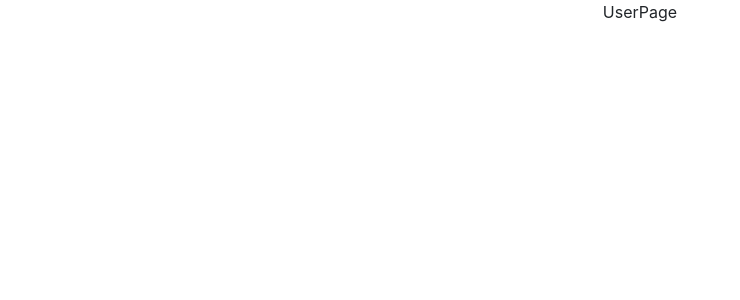
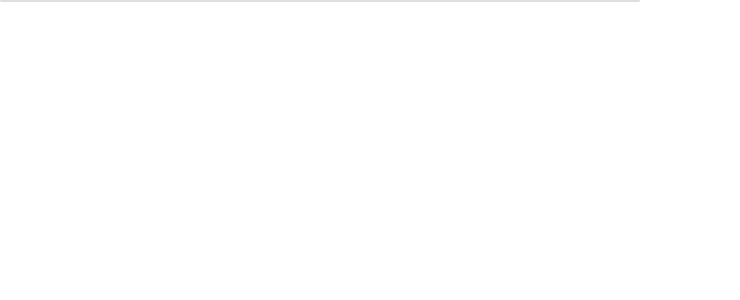
Before and after one commit to LAyers45/devsLink, a React (Create React App) app: page /user in a window 1280 px wide. Shown: the top 300 px of the page, without its empty margins (0-740 px from the left). Built offline with nearby package versions, Linux system fonts and the light colour scheme.

Commit message:
adding changes prior to pull

```diff
--- a/src/Pages/SignIn/SignIn.js
+++ b/src/Pages/SignIn/SignIn.js
@@ -1,6 +1,6 @@
 import React from "react";
 import styles from "./SignIn";
-import Footer from '../Footer/Footer'
+import Footer from '../../components/Footer/Footer'
 
 
 
--- a/src/Pages/UserPage/UserPage.js
+++ b/src/Pages/UserPage/UserPage.js
@@ -1,11 +1,14 @@
 import React from "react";
 import styles from "./UserPage";
+import UserInfoCard from '../../components/UserInfoCard/UserInfoCard'
 
 
 
 function UserPage() {
     return (
-        <div>UserPage</div>
+        <div>
+            <UserInfoCard />
+        </div>
     )
 
 }
--- /dev/null
+++ b/src/components/UserInfoCard/UserInfoCard.js
@@ -0,0 +1,10 @@
+import React from 'react';
+import './UserInfoCard.css'
+
+export default function UserInfoCard() {
+    return (
+        <div class="card w-50">
+
+        </div>
+    )
+}
```
Also changed, not shown: src/components/Footer/Footer.css (renamed from src/Pages/Footer/Footer.css), src/components/Footer/Footer.js (renamed from src/Pages/Footer/Footer.js), src/components/UserInfoCard/UserInfoCard.css (added).
